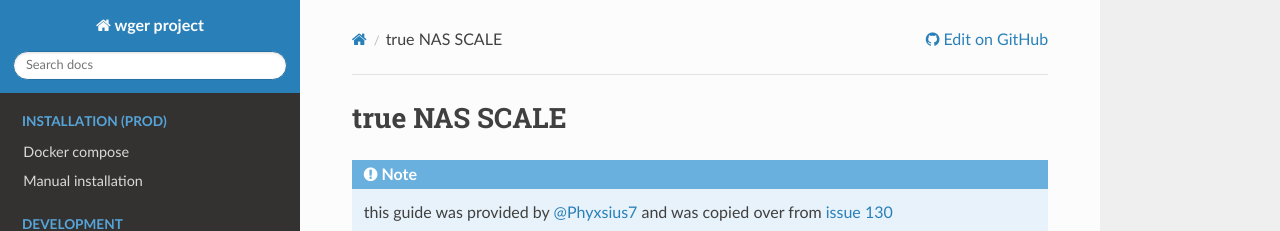
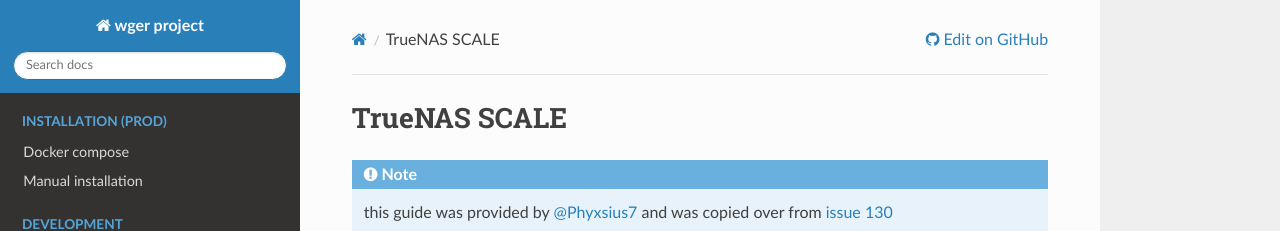
Before and after one commit to wger-project/docs, a Sphinx documentation site: the page built from docs/production/true_nas.rst, in a window 1280 px wide and 900 px high. Shown: the top 231 px of the window. Built offline with Sphinx 7.4.7 and the Read the Docs theme 3.1.0, drawn with Linux system fonts in a browser that asks for light colours.

Commit message:
Last fix

```diff
--- a/docs/production/docker.rst
+++ b/docs/production/docker.rst
@@ -24,7 +24,7 @@
     There is a helm charts repository if you want to deploy the application with
     kubernetes: https://github.com/wger-project/helm-charts
 
-  **trueNAS SCALE**
+  **TrueNAS SCALE**
     Consult this guide if you want to deploy the application to :ref:`truenas`
 
 First steps
--- a/docs/production/true_nas.rst
+++ b/docs/production/true_nas.rst
@@ -1,5 +1,5 @@
 .. _truenas:
-true NAS SCALE
+TrueNAS SCALE
 ==============
 
 .. note::
```
